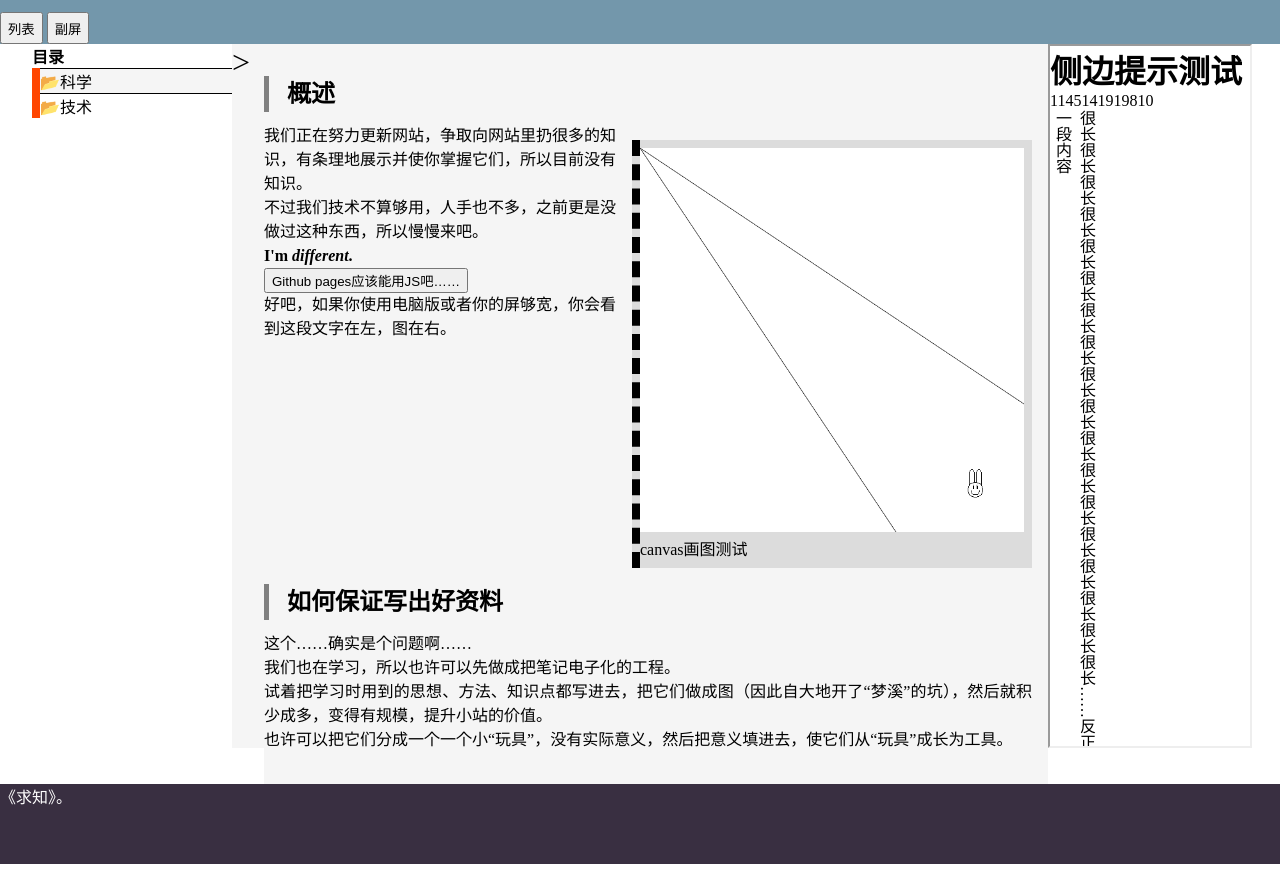
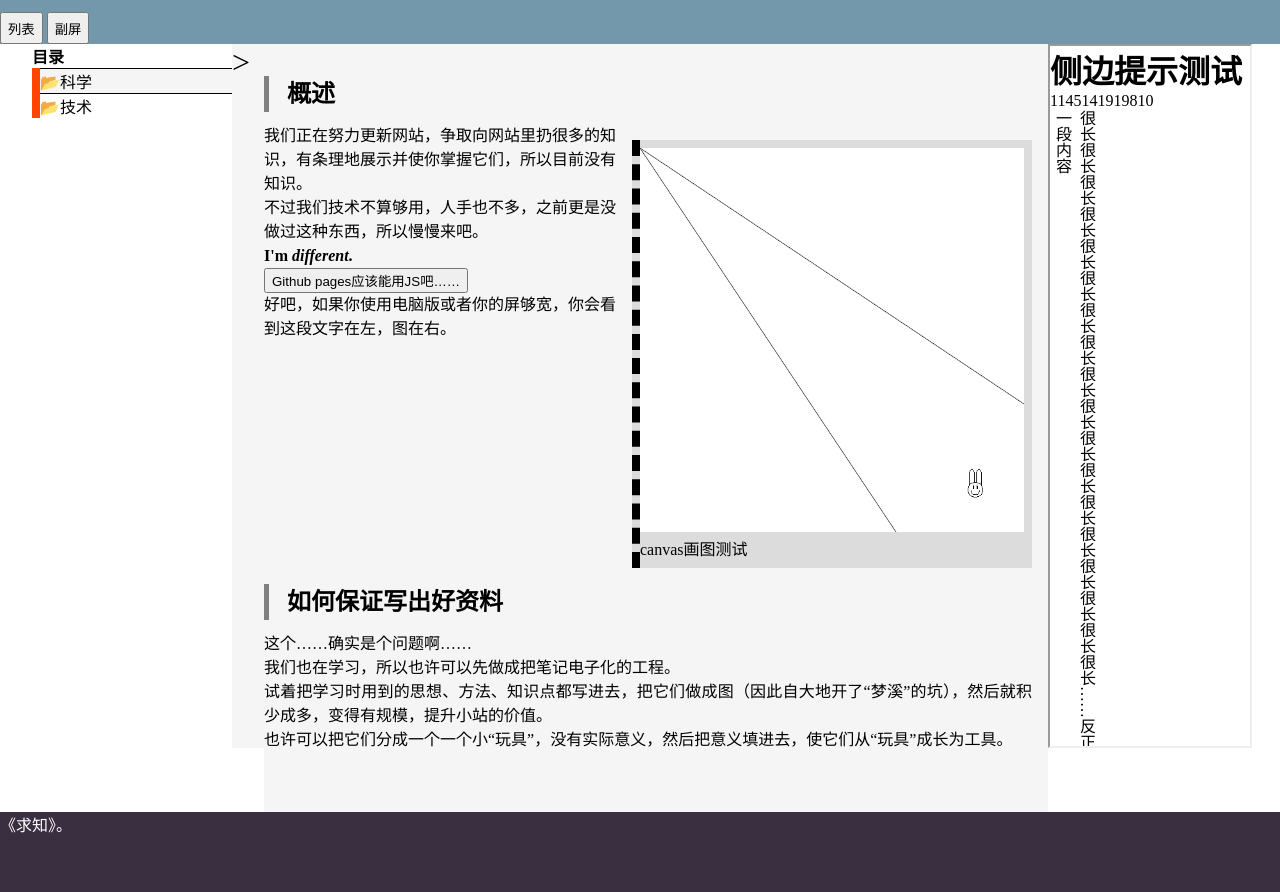
Before and after one commit to FourthDing/getknowledges, a plain HTML site: page knowledges/index.html in a window 1280 px wide. Shown: the part 52-944 px from the top of the page. Before the commit the page ends 916 px from the top, so only its background shows below. Drawn offline with Linux system fonts and the light colour scheme; no server answers.

Commit message:
Update content_wide.css

```diff
--- a/Style/Layout/content_wide.css
+++ b/Style/Layout/content_wide.css
@@ -66,6 +66,7 @@ h2{
     min-width: 600px;
     max-width: 768px;
     z-index: 1;
+    min-height: calc(100vh - 4rem - 32px);
 }
 .sideTips{
     min-width: 200px;
```
